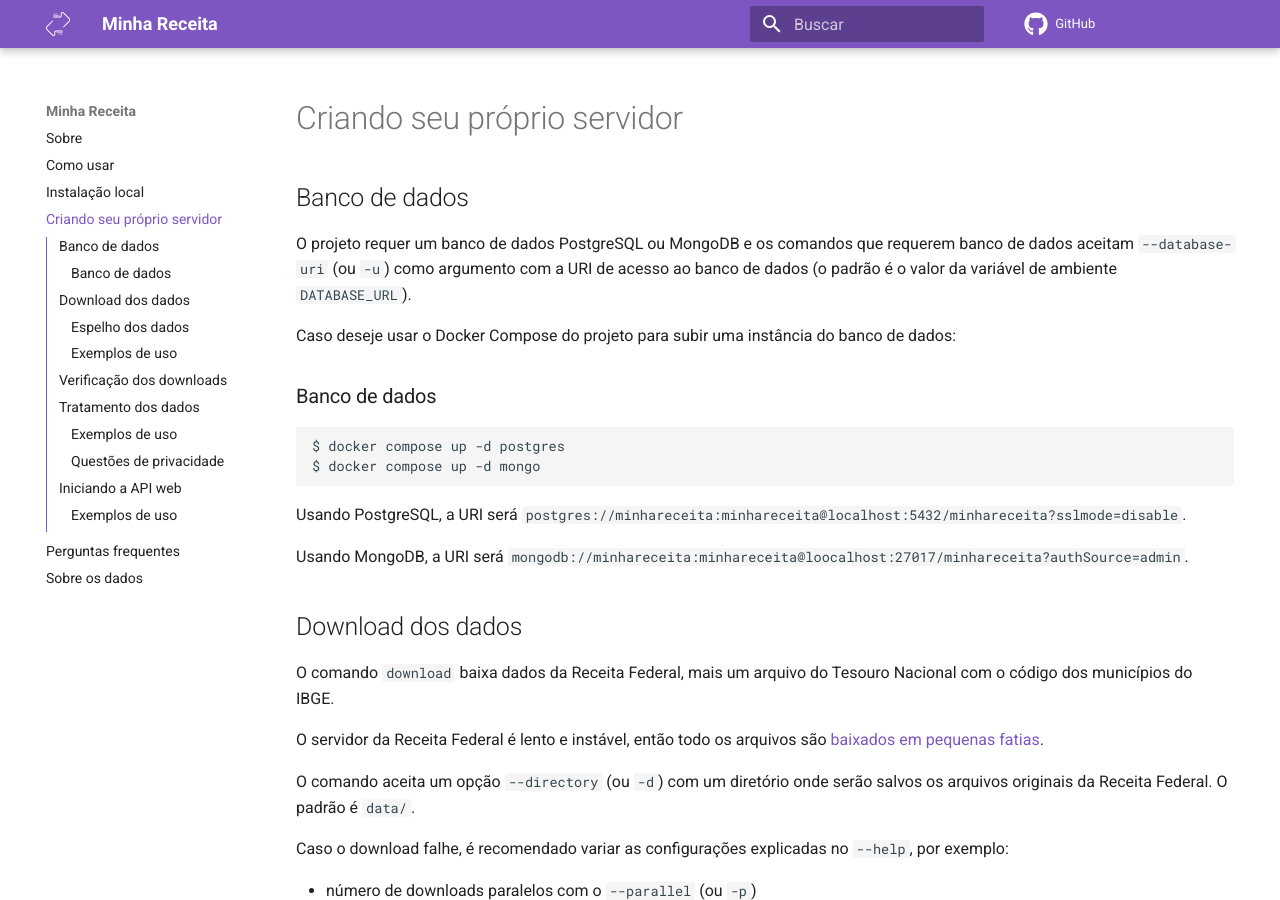
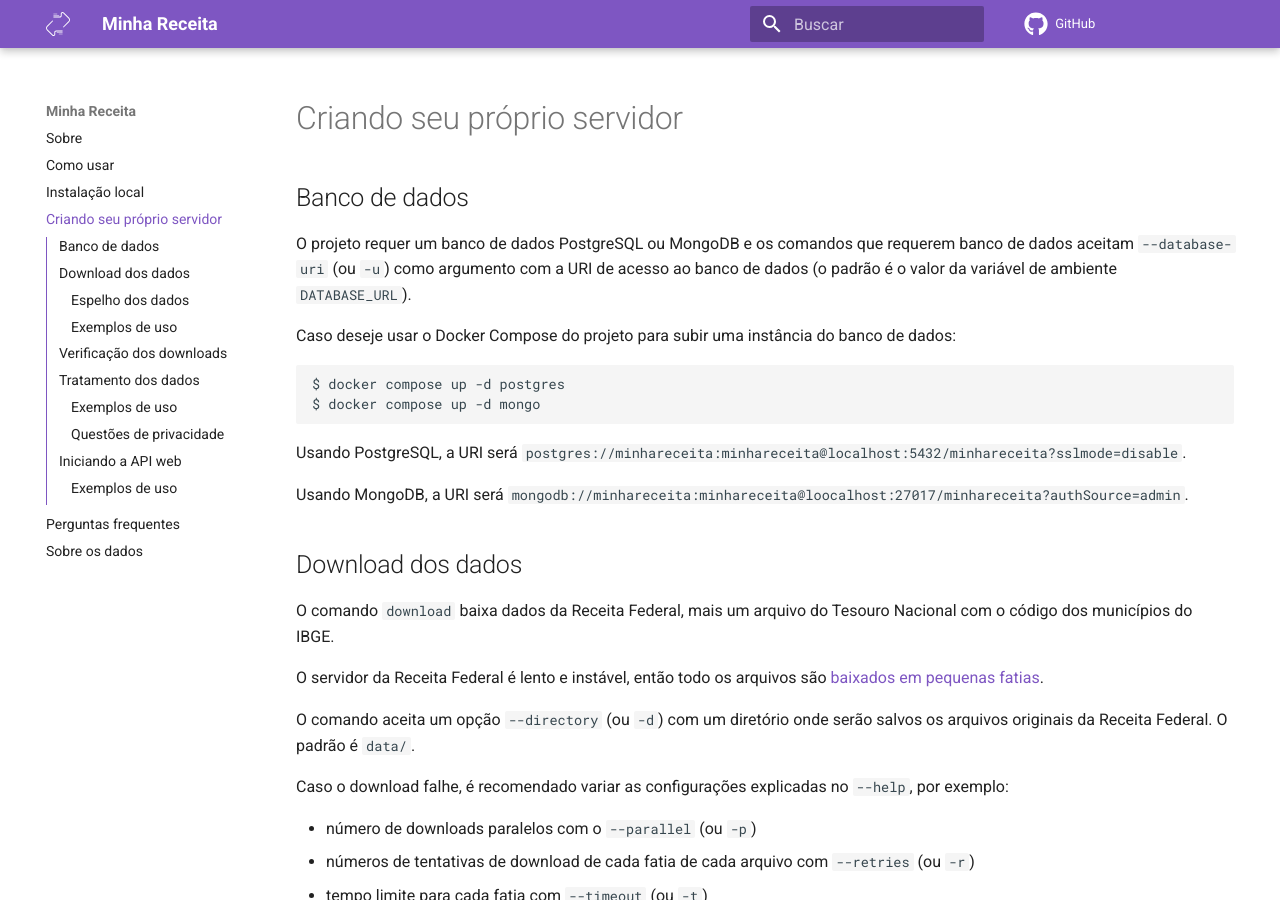
Before and after one commit to cuducos/minha-receita, an MkDocs documentation site: the page built from docs/servidor.md, in a window 1280 px wide and 900 px high. Built offline with MkDocs 1.6.1 and Material for MkDocs 9.7.7, drawn with Linux system fonts in a browser that asks for light colours; comment, search, counter and statistics services are not loaded.

Commit message:
Clean up

````diff
--- a/docs/servidor.md
+++ b/docs/servidor.md
@@ -5,8 +5,6 @@
 O projeto requer um banco de dados PostgreSQL ou MongoDB e os comandos que requerem banco de dados aceitam `--database-uri` (ou `-u`) como argumento com a URI de acesso ao banco de dados (o padrão é o valor da variável de ambiente `DATABASE_URL`).
 
 Caso deseje usar o Docker Compose do projeto para subir uma instância do banco de dados:
-
-### Banco de dados
 
 ```console
 $ docker compose up -d postgres
````
